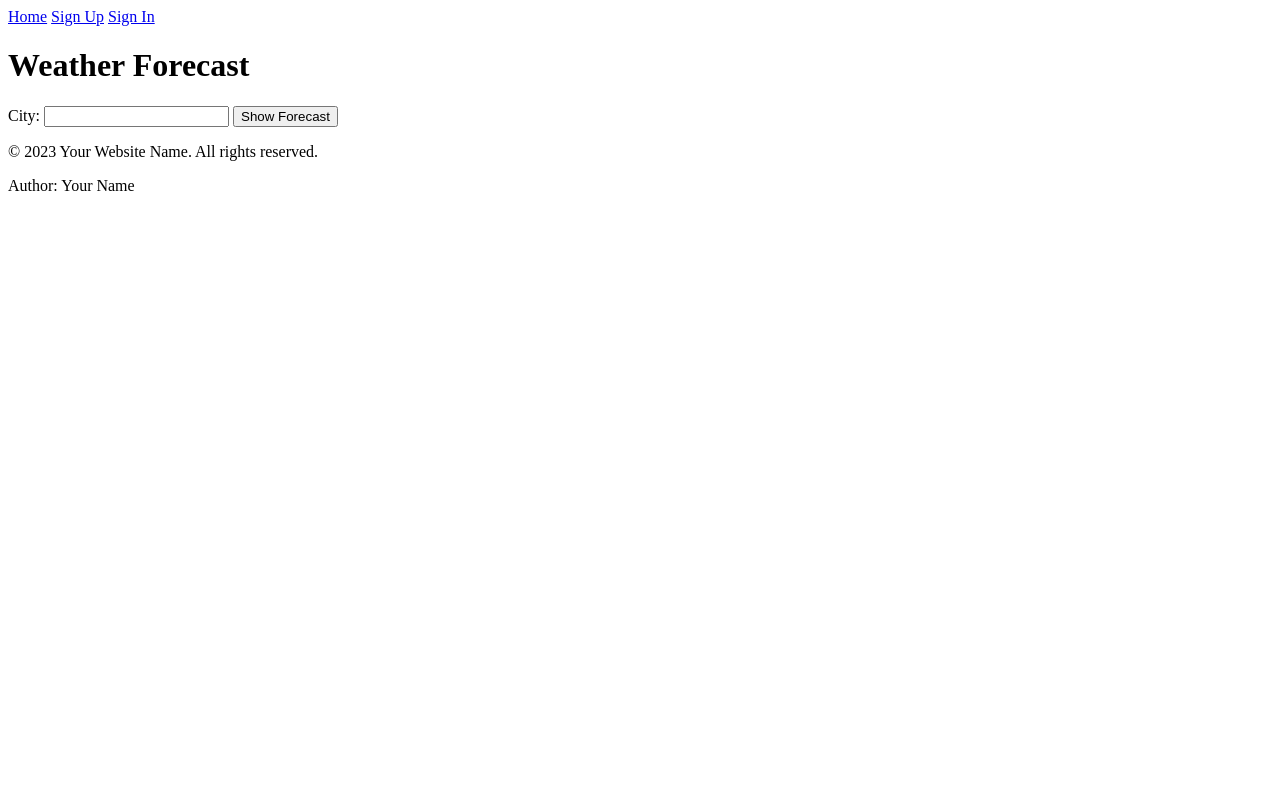
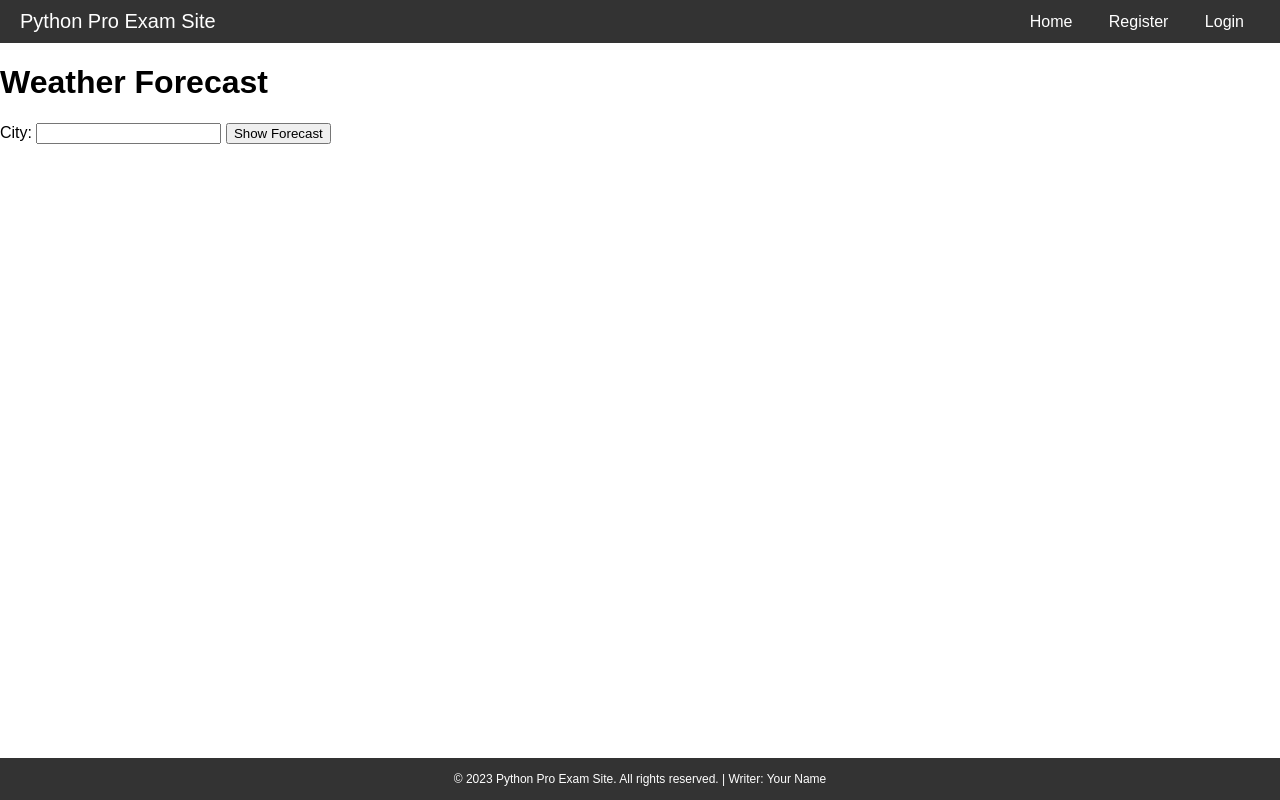
Before and after one commit to sevggii/Python_Web_Project, a Flask app: page / in a window 1280 px wide. Run offline with Flask 3, Linux system fonts and the light colour scheme.

Commit message:
index nav bar

```diff
--- a/templates/index.html
+++ b/templates/index.html
@@ -1,17 +1,77 @@
 <!DOCTYPE html>
 <html>
 <head>
+    <meta name="viewport" content="width=device-width, initial-scale=1">
+
     <title>Weather Forecast</title>
     <link rel="stylesheet" href="{{ url_for('static', filename='style.css') }}">
+
+    <style>
+        body {
+  font-family: Arial,
+  Helvetica, sans-serif;
+  margin:0; /*Full page*/
+}
+
+        /* Your new navigation styles */
+
+.navbar {
+  overflow: hidden;
+  background-color: #333;
+  display: flex;
+  justify-content: space-between;
+  align-items: center;
+  padding: 10px 20px;
+}
+
+.navbar-title {
+  font-size: 20px;
+  font-weight: normal;
+  color: white;
+  margin: 0;
+}
+
+.navbar a {
+  font-size: 16px;
+  color: white;
+  text-align: center;
+  text-decoration: none;
+  padding: 8px 16px;
+}
+
+.navbar a:hover {
+  background-color: #ddd;
+  color: black;
+}
+
+.footer {
+  background-color: #333;
+  color: white;
+  text-align: center;
+  padding: 2px 0;
+  position: fixed;
+  bottom: 0;
+  left: 0;
+  width: 100%;
+  display: flex;
+  justify-content: center;
+  align-items: center;
+  font-size: 12px;
+}
+
+/* Your new navigation styles */
+    </style>
+
 </head>
 <body>
-    <div class="navigation-bar">
-        <div class="header-links">
-            <a href="/" class="{{ 'active' if request.path == '/' else '' }}">Home</a>
-            <a href="/register" class="{{ 'active' if request.path == '/register' else '' }}">Sign Up</a>
-            <a href="/login" class="{{ 'active' if request.path == '/login' else '' }}">Sign In</a>
-        </div>
-    </div>
+   <div class="navbar">
+  <h1 class="navbar-title">Python Pro Exam Site</h1>
+  <div>
+    <a href="/">Home</a>
+    <a href="/register">Register</a>
+    <a href="/login">Login</a>
+  </div>
+</div>
 
 
     <div class="content">
@@ -38,6 +98,8 @@
         </div>
     </div>
 
-    {% include 'footer.html' %}
+   <footer class="footer">
+  <p>&copy; 2023 Python Pro Exam Site. All rights reserved.  | Writer: Your Name</p>
+</footer>
 </body>
 </html>
--- a/templates/login.html
+++ b/templates/login.html
@@ -6,7 +6,7 @@
 body {
   font-family: Arial,
   Helvetica, sans-serif;
-  margin:0;
+  margin:0; /*Full page*/
 }
 form {border: 3px solid #f1f1f1;}
 
```
